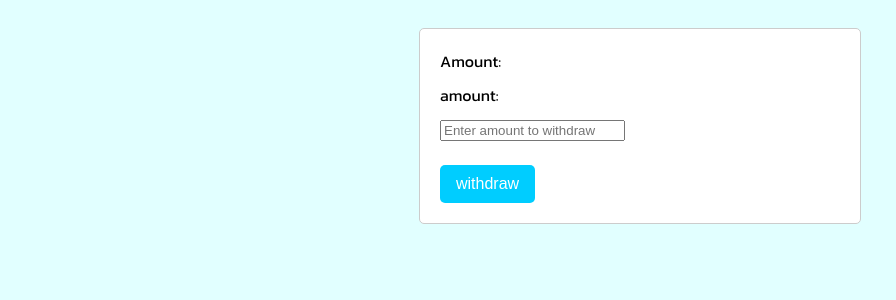
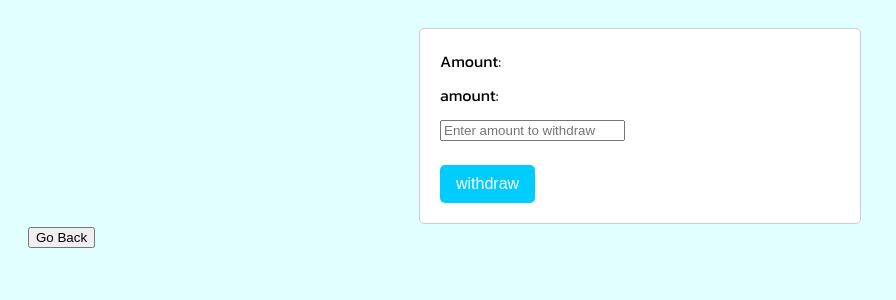
Before and after one commit to caster25/the-project, a PHP site: page /b_withdraw.php in a window 1280 px wide. Shown: the top 300 px of the page, without its empty margins (0-896 px from the left). Run offline with PHP 8.4, Linux system fonts and the light colour scheme; data that the repository does not hold is empty.

Commit message:
last_tast3

```diff
--- a/b_withdraw.php
+++ b/b_withdraw.php
@@ -89,6 +89,19 @@ function confirmWithdraw() {
   var amount = document.getElementsByName('amount')[0].value;
   return confirm("Are you sure you want to withdraw $" + amount + "?");
 }
+<button onclick="goBack()">Go Back</button>
+function goBack() {
+  window.history.back();
+}
 </script>
+
+<button onclick="goBack()">Go Back</button>
+
+<script>
+function goBack() {
+  window.history.back();
+}
+</script>
+
 </body>
 </html>
```
Also changed, not shown: b_deposit.php (+7 -0 lines).
